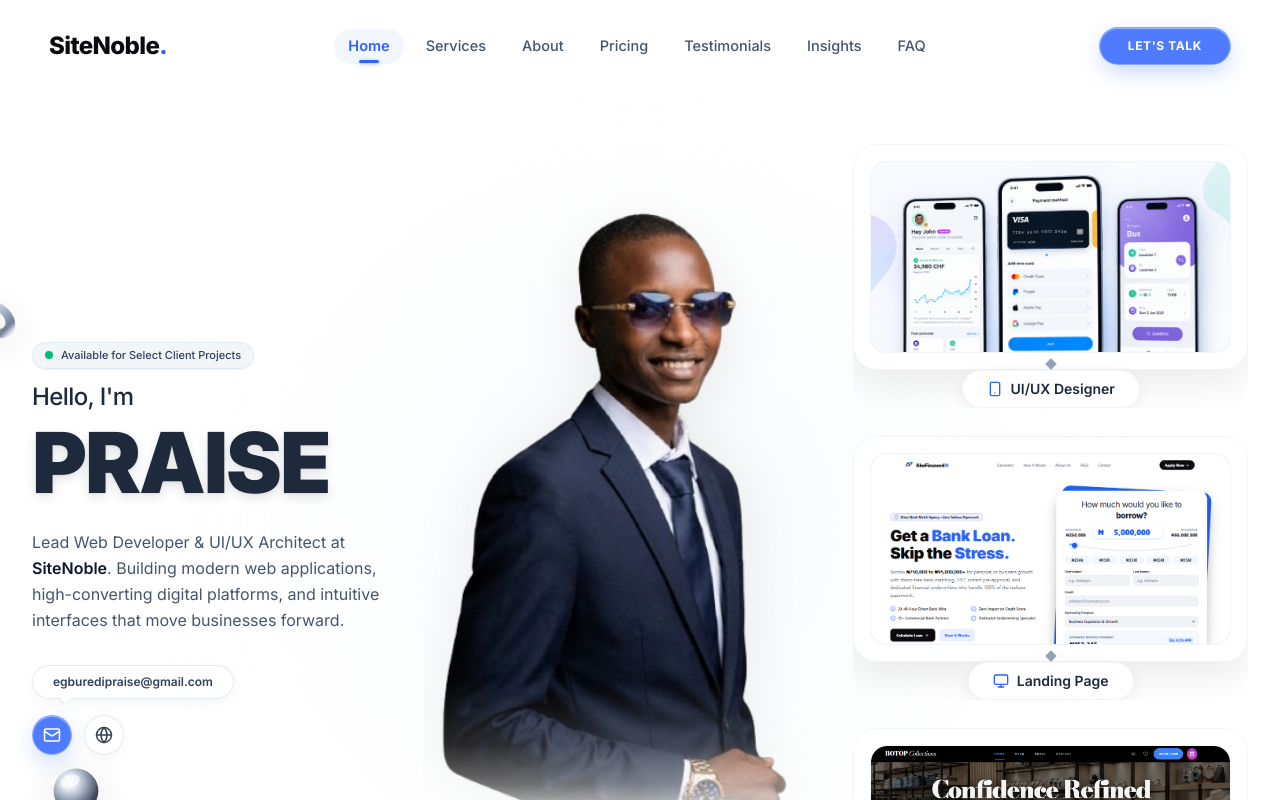
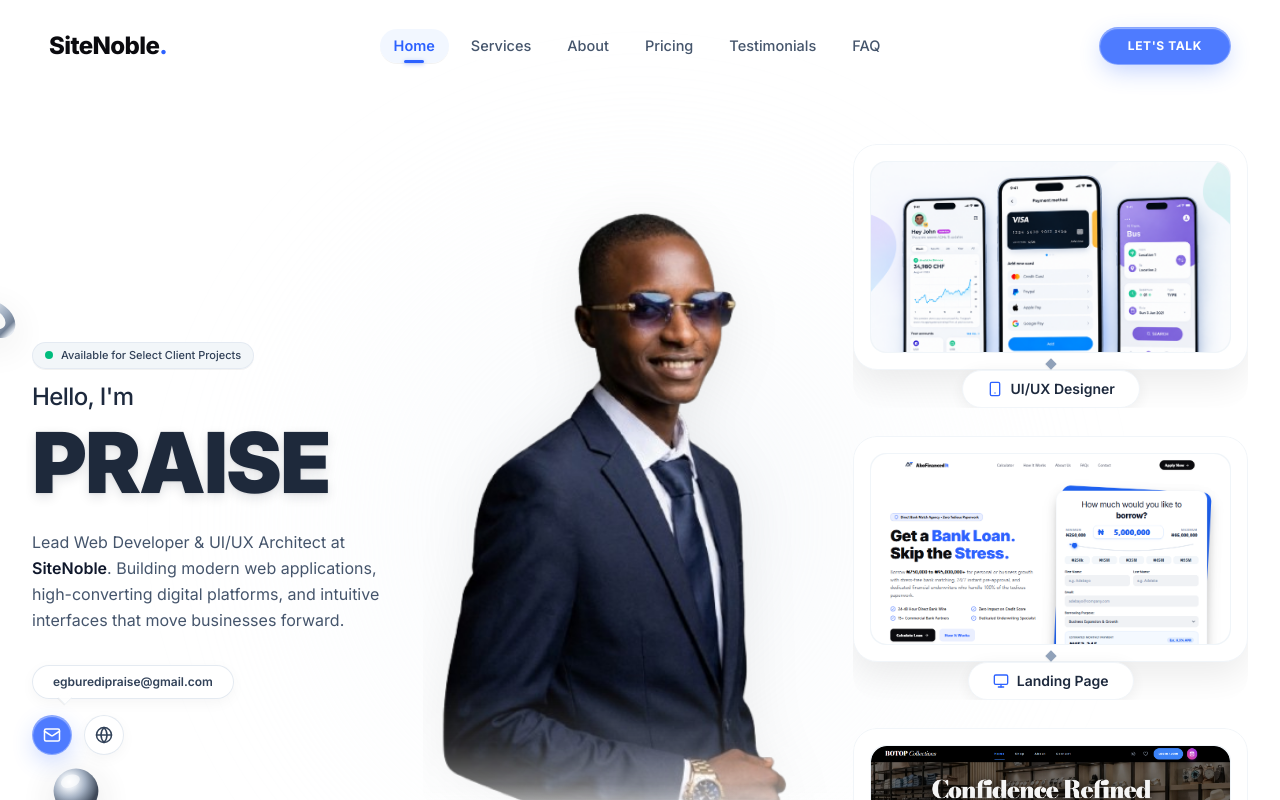
Before and after one commit to KingGold-star/KGtech-Portfolio-Website, a React (Vite) app: page / in a window 1280 px wide. Shown: the top 800 px of the page. Built offline with nearby package versions, Linux system fonts and the light colour scheme.

Commit message:
fix(nav): remove Insights navlink to keep 1-to-1 section alignment in navbar

```diff
--- a/src/components/Navbar.tsx
+++ b/src/components/Navbar.tsx
@@ -179,7 +179,6 @@ export const Navbar: React.FC = () => {
     { label: 'About', href: '#about' },
     { label: 'Pricing', href: '#pricing' },
     { label: 'Testimonials', href: '#testimonials' },
-    { label: 'Insights', href: '/insights' },
     { label: 'FAQ', href: '#faq' },
   ];
 
```
Also changed, not shown: 1 other file (tests, documents, lock files or other folders).
